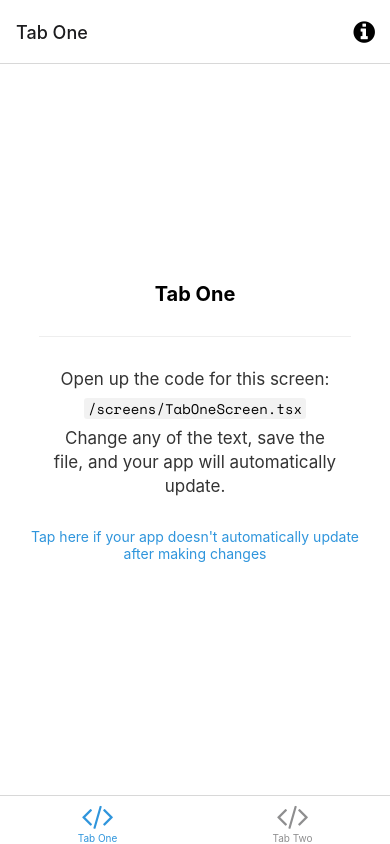
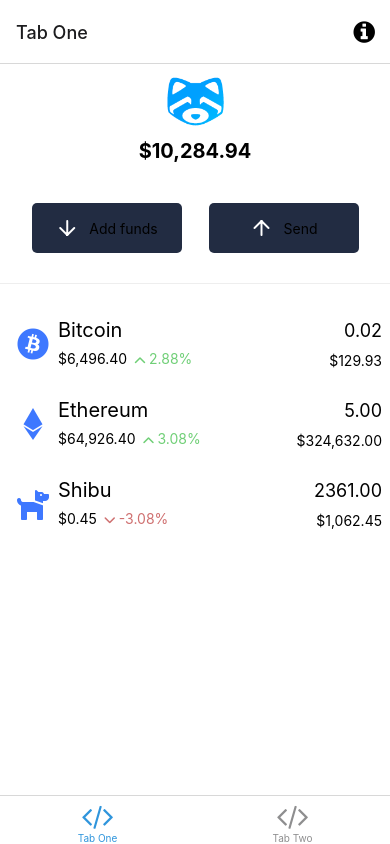
Before and after one commit to shawnzheng99/shakepay, a React Native app: screen /TabOne in a window 390 px wide. Built offline with nearby package versions, Linux system fonts and the light colour scheme; what expo-linking would draw is missing.

Commit message:
basic ui on page one done

```diff
--- a/constants/Colors.ts
+++ b/constants/Colors.ts
@@ -8,6 +8,8 @@
     tint: tintColorLight,
     tabIconDefault: '#ccc',
     tabIconSelected: tintColorLight,
+    btnBgcXl: '#f1f5fe',
+    btnTxt: '#3e78ff',
   },
   dark: {
     text: '#fff',
@@ -15,5 +17,7 @@
     tint: tintColorDark,
     tabIconDefault: '#ccc',
     tabIconSelected: tintColorDark,
+    btnBgcXl: '#ccc',
+    btnTxt: '#fff',
   },
 };
--- a/screens/TabOneScreen.tsx
+++ b/screens/TabOneScreen.tsx
@@ -1,33 +1,143 @@
 import * as React from 'react';
-import { StyleSheet } from 'react-native';
+import { StyleSheet, Image, TouchableOpacity, FlatList } from 'react-native';
 
 import EditScreenInfo from '../components/EditScreenInfo';
 import { Text, View } from '../components/Themed';
 import { RootTabScreenProps } from '../types';
 
+import { Feather } from '@expo/vector-icons';
+import { FontAwesome5 } from '@expo/vector-icons';
+
+type CryptoType = {
+  id: number,
+  iconName: string,
+  title: string,
+  balance: number,
+  marketPrice: number,
+  differences: number,
+  holdingAmount: number,
+};
+
+const cyptoData: CryptoType[] = [
+  {
+    id: 1,
+    iconName: 'bitcoin',
+    title: 'Bitcoin',
+    balance: 0,
+    marketPrice: 6496.4,
+    differences: 0.0288,
+    holdingAmount: 0.02,
+  },
+  {
+    id: 2,
+    iconName: 'ethereum',
+    title: 'Ethereum',
+    balance: 0,
+    marketPrice: 64926.4,
+    differences: 0.0308,
+    holdingAmount: 5,
+  },
+  {
+    id: 3,
+    iconName: 'dog',
+    title: 'Shibu',
+    balance: 0,
+    marketPrice: 0.45,
+    differences: -0.0308,
+    holdingAmount: 2361,
+  },
+];
 export default function TabOneScreen({ navigation }: RootTabScreenProps<'TabOne'>) {
+  const [balance, setBalance] = React.useState<number>(10284.94);
+
+
+  const renderListItem = ({ item }: {item: CryptoType}) => {
+    const {iconName, differences, title, marketPrice, holdingAmount } = item
+    const diffInPercentage = new Intl.NumberFormat('en-CA',{style: 'percent', minimumFractionDigits: 2,maximumFractionDigits: 6}).format(differences);
+    const isUp = differences > 0
+
+    return (
+      <TouchableOpacity style={{height: 60, flexDirection: 'row', width: '100%', marginBottom: 20, }}>
+        <View style={{width: 50, alignItems: 'center', justifyContent: 'center'}}>
+          <FontAwesome5 name={iconName} color={'#3e78ff'} size={32}  />
+        </View>
+        <View style={{flex: 1, alignItems: 'flex-start', justifyContent:'space-around'}}>
+          <Text style={{fontSize: 20}}>{title}</Text>
+          <View style={{flexDirection: 'row'}}>
+            <Text>{moneyFormatter(marketPrice) + ' '}</Text>
+            <Feather name={isUp?"chevron-up": 'chevron-down'} size={18} color={isUp? '#70cf77': '#cf7070'} />
+            <Text style={{color: isUp? '#70cf77': '#cf7070'}}>{diffInPercentage}</Text>
+          </View>
+        </View>
+        <View style={{flex: 1, alignItems: 'flex-end', justifyContent: 'space-around'}}>
+          <Text style={{fontSize: 18}}>{holdingAmount.toFixed(2)}</Text>
+          <Text darkColor={'#ccc'} >{moneyFormatter(holdingAmount * marketPrice)}</Text>
+        </View>
+      </TouchableOpacity>
+    );
+  };
+
   return (
     <View style={styles.container}>
-      <Text style={styles.title}>Tab One</Text>
+      <Image source={require('../assets/images/logo.png')} style={{width: 75, height: 75}} />
+      <Text style={styles.title}>{moneyFormatter(balance)}</Text>
+      <View style={styles.btnGrp}>
+        <TouchableOpacity style={styles.btnXl}>
+            <Feather name="arrow-down" size={24} color="#fff"  style={{marginRight: 10}} />
+            <Text>Add funds</Text>
+        </TouchableOpacity>
+
+        <TouchableOpacity style={styles.btnXl}>
+          <Feather name="arrow-up" size={24} color="#fff" style={{marginRight: 10}} />
+          <Text>Send</Text>
+        </TouchableOpacity>
+      </View>
       <View style={styles.separator} lightColor="#eee" darkColor="rgba(255,255,255,0.1)" />
-      <EditScreenInfo path="/screens/TabOneScreen.tsx" />
+
+      <FlatList
+        data={cyptoData}
+        renderItem={renderListItem}
+        keyExtractor={item => '_renderCryptoLst' + item.id}
+        style={{width: '100%', paddingHorizontal: 8}}
+      />
+
+
     </View>
   );
 }
+
+const moneyFormatter = (moneyAmt: number) =>
+new Intl.NumberFormat('en-ca', {style: 'currency', currency: 'CAD'}).format(moneyAmt)
 
 const styles = StyleSheet.create({
   container: {
     flex: 1,
     alignItems: 'center',
-    justifyContent: 'center',
   },
   title: {
     fontSize: 20,
     fontWeight: 'bold',
   },
+  btnGrp: {
+    flexDirection: 'row',
+    justifyContent: 'space-around',
+    width: '100%',
+    paddingHorizontal: 18,
+    marginTop: 40,
+  },
+  btnXl: {
+    width: 150,
+    height: 50,
+    backgroundColor: '#222c42',
+    alignItems: 'center',
+    justifyContent: 'center',
+    flexDirection: 'row',
+    borderRadius: 5,
+    paddingHorizontal: 20,
+  },
   separator: {
     marginVertical: 30,
     height: 1,
-    width: '80%',
+    width: '100%',
   },
 });
```
Also changed, not shown: assets/images/logo.png (added).
